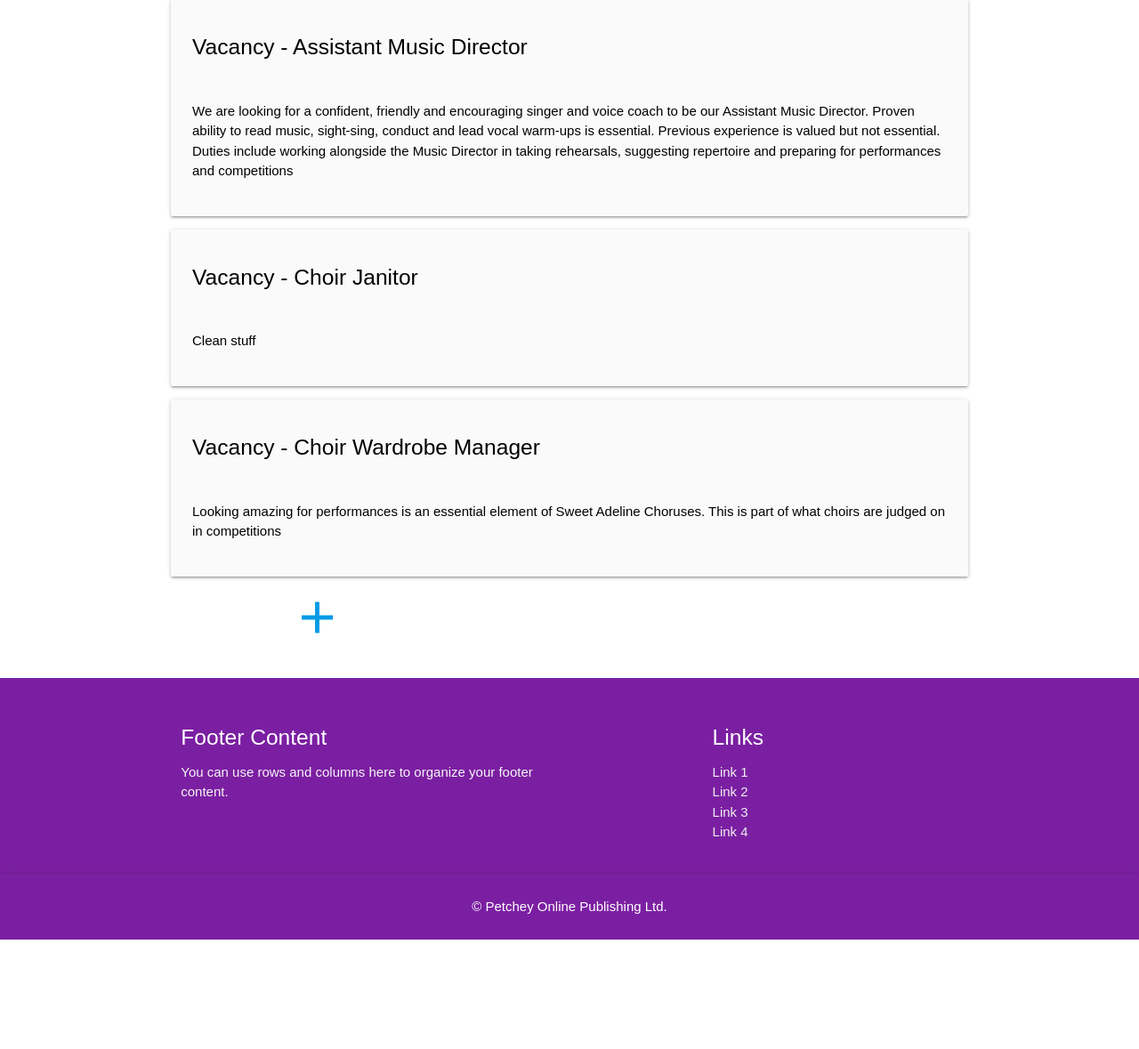
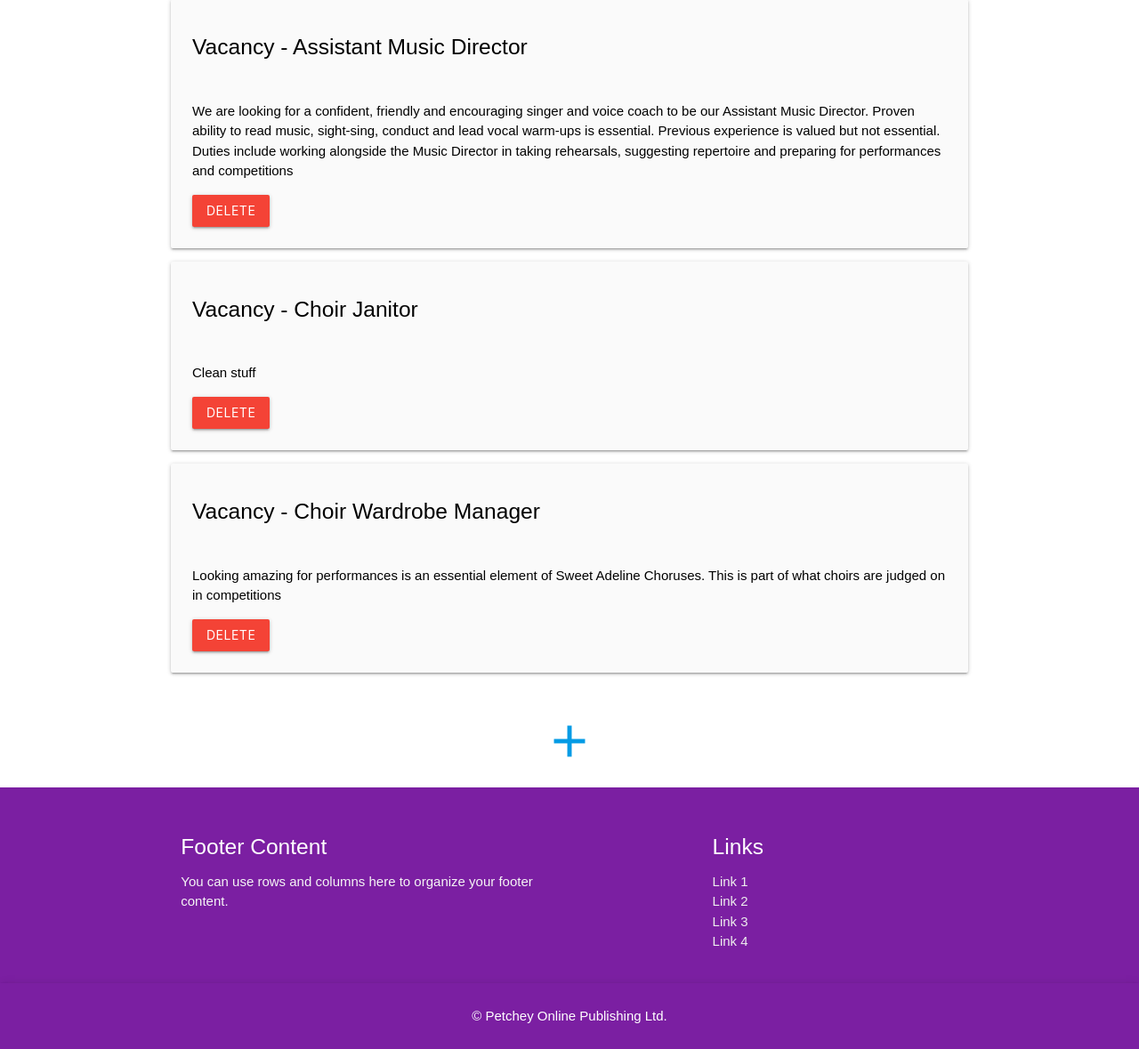
Before and after one commit to sampetchey/sweet-chariot-singers, a Django app: page /team in a window 1280 px wide. Shown: the part 614-1793 px from the top of the page at 89% size. Before the commit the page ends 1670 px from the top, so only its background shows below. Run offline with Django 4.2, Linux system fonts and the light colour scheme; data comes from the database, SQL or seed files in the repository; both versions use the stored data as it was after the commit; some libraries are stand-ins or nearby versions.

Commit message:
create, save and delete vacancies added

```diff
--- a/home/templates/home/team.html
+++ b/home/templates/home/team.html
@@ -30,23 +30,31 @@
         <span class="black-text">
           <h5>Vacancy - {{ vacancy.job_title }}</h5><br />
           <p>{{ vacancy.content }}</p>
+          <form action="/vacancies/delete/{{ vacancy.id }}" method="post">
+            {% csrf_token %}
+            <button class="waves-effect waves-light btn red" type="Submit">Delete</button>
+          </form>
         </span>
       </div>
     {% endfor %}
-    <div class="container">
-      <a><i class="medium material-icons modal-trigger text-black" data-target="modal1">add</i></a>
+  </div>
+  <div class="container center">
+      <a><i class="medium material-icons modal-trigger" data-target="modal1">add</i></a>
       {% comment %} <a class="waves-effect waves-light btn modal-trigger" data-target="modal1">Modal</a> {% endcomment %}
-
+  </div>
       <!-- Modal Structure -->
       <div id="modal1" class="modal">
-        <div class="modal-content">
-          <h4>Modal Header</h4>
-          <p>A bunch of text</p>
-        </div>
+        <form class="modal-content" action="/vacancies/save" method="post">
+          {% csrf_token %}
+          <label for="job_title">Job title: </label>
+          <input id="job_title" type="text" name="job_title" value="">
+          <label for="content">Content: </label>
+          <input id="content" type="text" name="content">
+          <input type="submit" value="Submit">
+        </form>
         <div class="modal-footer">
-          <a href="#!" class="modal-close waves-effect waves-green btn-flat">Agree</a>
+          <a href="#!" class="modal-close waves-effect waves-green btn-flat">Cancel</a>
         </div>
       </div>
     </div>
-  </div>
 {% endblock %}
--- a/home/urls.py
+++ b/home/urls.py
@@ -5,5 +5,7 @@ from . import views
 urlpatterns = [
     path('', views.index, name="home"),
     path('visit', views.visit, name="visit"),
-    path('team', views.team, name="team")
+    path('team', views.team, name="team"),
+    path('vacancies/save', views.save_vacancy, name="save_vacancy"),
+    path('vacancies/delete/<id>', views.delete_vacancy, name="delete_vacancy")
 ]
--- a/home/views.py
+++ b/home/views.py
@@ -1,6 +1,7 @@
-from django.shortcuts import render
+from django.http import HttpResponseRedirect
+from django.shortcuts import render, get_object_or_404
 from .models import Vacancy
-
+from .forms import VacancyForm
 # Create your views here.
 
 def index(request):
@@ -17,3 +18,31 @@ def team(request):
     }
 
     return render(request, 'home/team.html', context)
+
+
+def save_vacancy(request):
+
+    if request.method == "POST":
+        # role = admin
+        form = VacancyForm(request.POST)
+        if form.is_valid():
+            form.save()
+
+            return HttpResponseRedirect("/team")
+
+        else:
+            form = VacancyForm()
+
+        return render(request, "team.html", {"form": form})
+
+
+def delete_vacancy(request, id):
+
+    if request.method == "POST":
+        obj = get_object_or_404(Vacancy, id = id)
+        obj.delete()
+
+        return HttpResponseRedirect("/team")
+
+
+    return render(request, "team.html", {"form": form})
```
Also changed, not shown: home/forms.py (added, +13 -0 lines), db.sqlite3.
